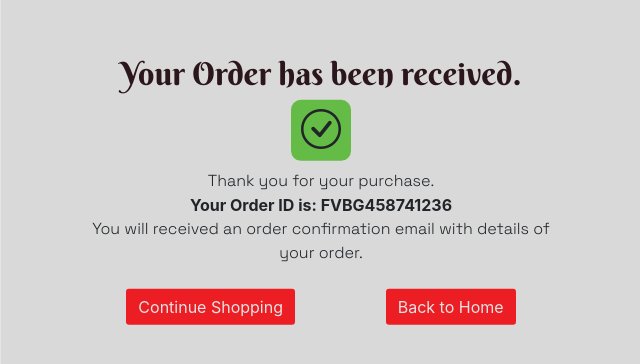
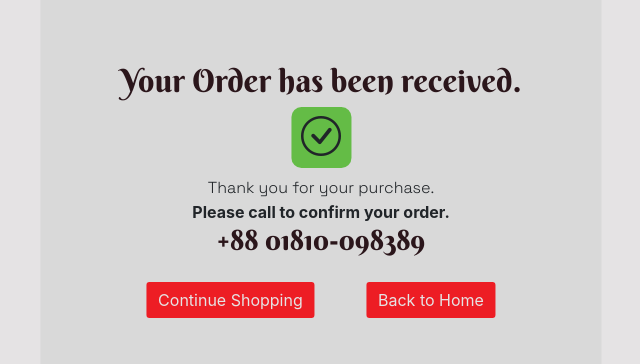
Before and after one commit to Unicon-Solution-Limited/dishco_frontend, a React (Create React App) app: page /success/1 in a window 1280 px wide. Shown: the part 210-574 px from the top of the page, without its empty margins (319-959 px from the left). Built offline with nearby package versions, Linux system fonts and the light colour scheme; no server answers.

Commit message:
number added

```diff
--- a/src/Components/Pages/Checkout/Success.js
+++ b/src/Components/Pages/Checkout/Success.js
@@ -21,11 +21,9 @@ const Success = () => {
           <i className="bi bi-check-circle"></i>
         </span>
         <p className="mt-2">Thank you for your purchase.</p>
-        <strong>Your Order ID is: FVBG458741236</strong>
-        <p>
-          You will received an order confirmation email with details of your
-          order.
-        </p>
+
+        <strong className="mt-2">Please call to confirm your order.</strong>
+        <h3>+88 01810-098389</h3>
         <div className="success_redirect_button mt-4">
           <Link to="/" className="btn MyBtn">
             Continue Shopping
```
